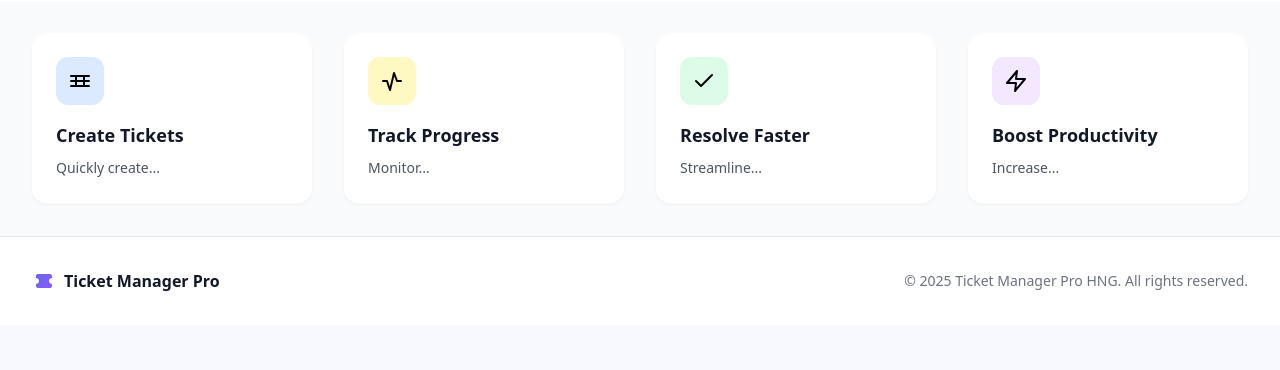
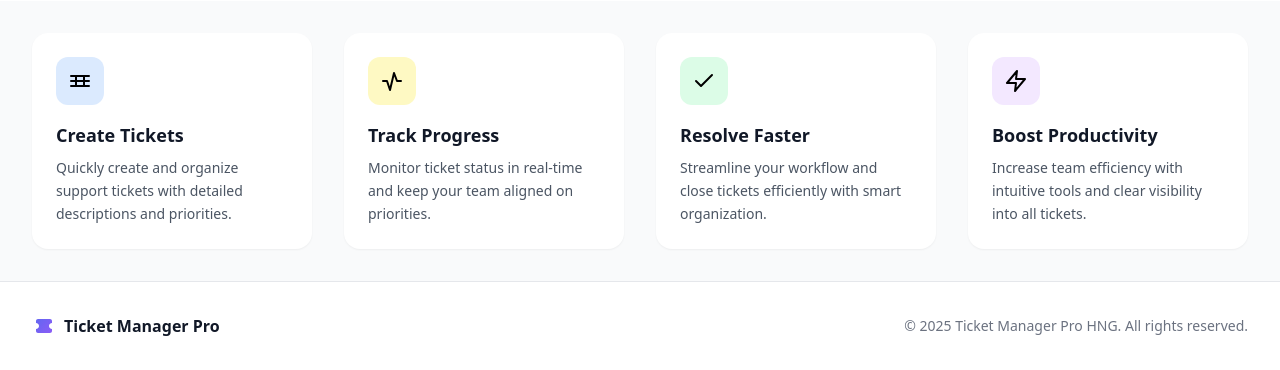
Before and after one commit to OloyedeSOMA/TicketApp-twig, a PHP site: page / in a window 1280 px wide. Shown: the part 799-1169 px from the top of the page. Before the commit the page ends 1090 px from the top, so only its background shows below. Run offline with PHP 8.4, Linux system fonts and the light colour scheme; some libraries are stand-ins or nearby versions.

Commit message:
Clean up

```diff
--- a/public/index.php
+++ b/public/index.php
@@ -39,10 +39,10 @@ $uri = $uri === '' || $uri === 'index.php' ? '/' : '/' . $uri;
 
 // === FEATURES (EXAMPLE DATA) ===
 $features = [
-    ['icon' => 'ticket.svg', 'color' => 'bg-blue-100 text-blue-600', 'title' => 'Create Tickets', 'desc' => 'Quickly create...'],
-    ['icon' => 'chart.svg', 'color' => 'bg-yellow-100 text-yellow-600', 'title' => 'Track Progress', 'desc' => 'Monitor...'],
-    ['icon' => 'check.svg', 'color' => 'bg-green-100 text-green-600', 'title' => 'Resolve Faster', 'desc' => 'Streamline...'],
-    ['icon' => 'zap.svg', 'color' => 'bg-purple-100 text-purple-600', 'title' => 'Boost Productivity', 'desc' => 'Increase...'],
+    ['icon' => 'ticket.svg', 'color' => 'bg-blue-100 text-blue-600', 'title' => 'Create Tickets', 'desc' => 'Quickly create and organize support tickets with detailed descriptions and priorities.'],
+    ['icon' => 'chart.svg', 'color' => 'bg-yellow-100 text-yellow-600', 'title' => 'Track Progress', 'desc' => 'Monitor ticket status in real-time and keep your team aligned on priorities.'],
+    ['icon' => 'check.svg', 'color' => 'bg-green-100 text-green-600', 'title' => 'Resolve Faster', 'desc' => 'Streamline your workflow and close tickets efficiently with smart organization.'],
+    ['icon' => 'zap.svg', 'color' => 'bg-purple-100 text-purple-600', 'title' => 'Boost Productivity', 'desc' => 'Increase team efficiency with intuitive tools and clear visibility into all tickets.'],
 ];
 
 // === ROUTES ===
```
